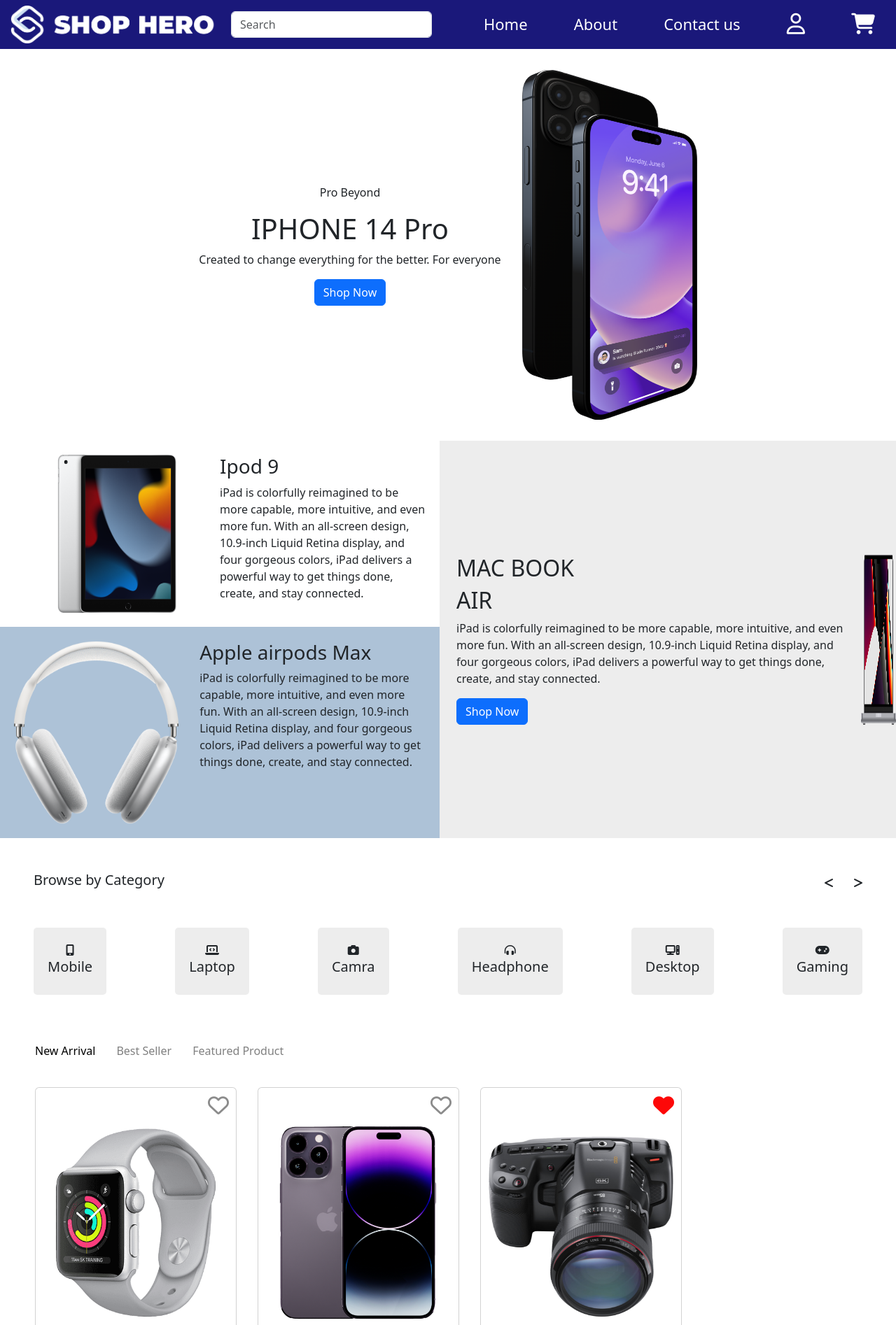
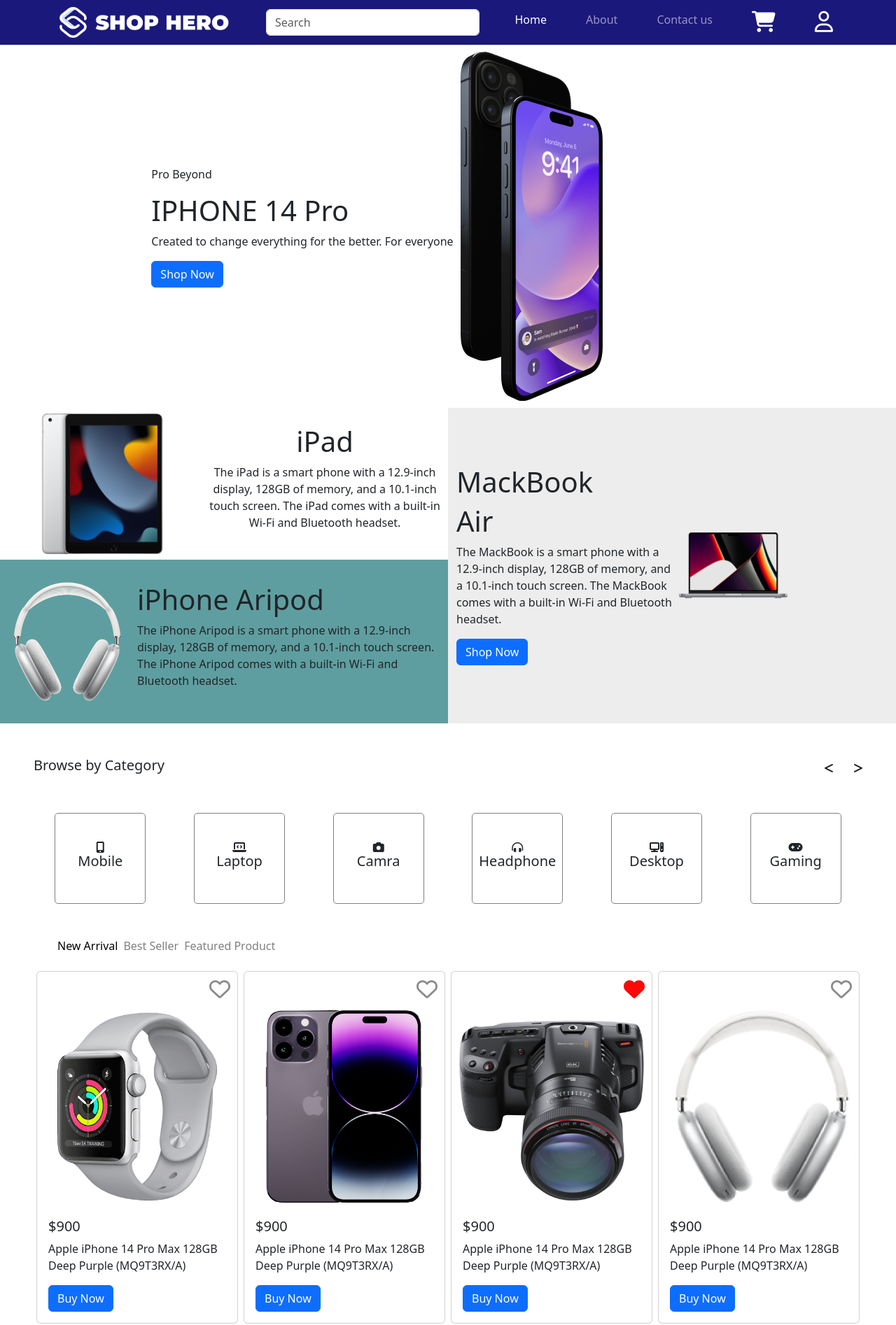
Before and after one commit to 135meherab/Mobile-shop, a plain HTML site: page index.html in a window 1280 px wide. Shown: the top 1894 px of the page at 70% size. Drawn offline with nearby package versions, Linux system fonts and the light colour scheme.

Commit message:
files added

```diff
--- a/index.html
+++ b/index.html
@@ -1,40 +1,46 @@
 <!DOCTYPE html>
 <html lang="en">
+
 <head>
   <meta charset="UTF-8">
   <meta name="viewport" content="width=device-width, initial-scale=1.0">
   <title>Iphone Official</title>
   <link rel="stylesheet" href="style.css">
-  <link rel="stylesheet" href="https://cdnjs.cloudflare.com/ajax/libs/font-awesome/6.4.2/css/all.min.css" integrity="sha512-z3gLpd7yknf1YoNbCzqRKc4qyor8gaKU1qmn+CShxbuBusANI9QpRohGBreCFkKxLhei6S9CQXFEbbKuqLg0DA==" crossorigin="anonymous" referrerpolicy="no-referrer" />
-  <link href="https://cdn.jsdelivr.net/npm/bootstrap@5.3.2/dist/css/bootstrap.min.css" rel="stylesheet" integrity="sha384-T3c6CoIi6uLrA9TneNEoa7RxnatzjcDSCmG1MXxSR1GAsXEV/Dwwykc2MPK8M2HN" crossorigin="anonymous">
+  <link rel="stylesheet" href="https://cdnjs.cloudflare.com/ajax/libs/font-awesome/6.4.2/css/all.min.css"
+    integrity="sha512-z3gLpd7yknf1YoNbCzqRKc4qyor8gaKU1qmn+CShxbuBusANI9QpRohGBreCFkKxLhei6S9CQXFEbbKuqLg0DA=="
+    crossorigin="anonymous" referrerpolicy="no-referrer" />
+  <link href="https://cdn.jsdelivr.net/npm/bootstrap@5.3.2/dist/css/bootstrap.min.css" rel="stylesheet"
+    integrity="sha384-T3c6CoIi6uLrA9TneNEoa7RxnatzjcDSCmG1MXxSR1GAsXEV/Dwwykc2MPK8M2HN" crossorigin="anonymous">
 
 </head>
+
 <body>
-  <script src="https://cdn.jsdelivr.net/npm/bootstrap@5.3.2/dist/js/bootstrap.bundle.min.js" integrity="<KEY>" crossorigin="anonymous"></script>
+  <script src="https://cdn.jsdelivr.net/npm/bootstrap@5.3.2/dist/js/bootstrap.bundle.min.js" integrity="<KEY>"
+    crossorigin="anonymous"></script>
 
-    <nav class="navbar navbar-expand-lg">
-      <div class="container-fluid ">
-
-        <img src="images/Group 2.png" width="300px" class="logo" alt="">
-
-        <button class="navbar-toggler" type="button" data-bs-toggle="collapse" data-bs-target="#navbarTogglerDemo02" aria-controls="navbarTogglerDemo02" aria-expanded="false" aria-label="Toggle navigation">
+  <nav class="navbar navbar-expand-lg navbar-dark" style="background-color:#1A187A;">
+    <div class="container">
+      <img src="images/Group 2.png" width="250px" alt="">
+      <button class="navbar-toggler" type="button" data-bs-toggle="collapse" data-bs-target="#navbarNavAltMarkup"
+        aria-controls="navbarNavAltMarkup" aria-expanded="false" aria-label="Toggle navigation">
         <span class="navbar-toggler-icon"></span>
       </button>
-
-        <div class="collapse navbar-collapse" id="navbarTogglerDemo02">
-          <input class="form-control me-2" type="search" placeholder="Search" aria-label="Search">
-
-          <li class="nav-item">
-            <a class="nav-link" aria-current="page" href="#">Home</a>
-          </li>
-          <li class="nav-item">
-            <a class="nav-link" href="#">About</a>
-          </li>
-          <li class="nav-item">
-            <a class="nav-link" aria-disabled="true">Contact us</a>
-          </li>
-          <li><i class="fa-regular fa-user" style="color: #fcfcfc; font-size: 30px;"></i></li>
-          <li><i class="fa-solid fa-cart-shopping" style="color: #ffffff; font-size: 30px;"></i></li>
+      <form class="d-none d-md-block">
+        <input class="form-control ms-5" type="search" placeholder="Search" aria-label="Search">
+      </form>
+      <div class="collapse navbar-collapse" id="navbarNavAltMarkup">
+        <div class="navbar-nav ms-auto">
+          <a class="nav-link active ps-5" aria-current="page" href="#">Home</a>
+          <a class="nav-link ps-5" href="#">About</a>
+          <a class="nav-link ps-5" href="#">Contact us</a><br>
+          <a class="nav-link ps-5" href="#"><i class="fa-solid fa-cart-shopping"
+              style="color: #ffffff; font-size: 30px;"></i></a>
+          <a class="nav-link ps-5" href="#"> <i class="fa-regular fa-user"
+              style="color: #ffffff; font-size: 30px;"></i></a>
+          <form>
+            <input class="form-control me-2 d-md-none" type="search" placeholder="Search" aria-label="Search">
+          </form>
+        </div>
       </div>
     </div>
   </nav>
@@ -43,29 +49,29 @@
     <div id="carouselExample" class="carousel slide">
       <div class="carousel-inner">
         <div class="carousel-item active">
-            <div class="slider-content">
-              <div class="d">
+          <div class="slider-content d-md-flex">
+            <div class="slider-text">
               <p>Pro Beyond</p>
               <h1>IPHONE 14 Pro</h1>
               <p>Created to change everything for the better. For everyone</p>
               <button type="button" class="btn btn-primary">Shop Now</button>
             </div>
             <div>
-                <img src="images/Iphone Image.png" class="slider-img1" alt="">
+              <img src="images/Iphone Image.png" width="50%" class="slider-img1" alt="">
             </div>
           </div>
         </div>
 
         <div class="carousel-item">
-            <div class="slider-content">
-              <div class="d">
+          <div class="slider-content d-md-flex">
+            <div class="slider-text">
               <p>Pro Beyond</p>
               <h1>IPHONE 13 Pro</h1>
               <p>Created to change everything for the better. For everyone</p>
               <button type="button" class="btn btn-primary">Shop Now</button>
             </div>
-              <div >
-                <img src="images/Iphone 14 pro 1-2.png" class="slider-img2">
+            <div>
+              <img src="images/Iphone Image.png" class="slider-img1">
             </div>
           </div>
         </div>
@@ -83,36 +89,50 @@
     </div>
   </section>
 
-    <section class="third-page row">
-      <div class="left-content col-lg-6">
-        <div class="top-content">
-          <img src="images/ipad.png"  width="50%"  alt="">
+  <section class="feature" style="overflow: hidden;">
+    <div class=" row d-md-flex d-inline-block">
+      <div class="left-side col-md-6 col- ">
+        <div class="row">
+          <div class="top d-flex d-flex align-items-center justify-content-between col- p-2">
             <div>
-            <h3>Ipod 9</h3>
-            <p>iPad is colorfully reimagined to be more capable, more intuitive, and even more fun. With an all‑screen design, 10.9-inch Liquid Retina display, and four gorgeous colors, iPad delivers a powerful way to get things done, create, and stay connected.</p>
+              <img src="images/ipad.png" width="300px">
+            </div>
+            <div class="text-center">
+              <h1>iPad</h1>
+              <p>The iPad is a smart phone with a 12.9-inch display, 128GB of memory, and a 10.1-inch touch screen.
+              The iPad comes with a built-in Wi-Fi and Bluetooth headset.</p>
             </div>
           </div>
-        <div class="bottom-content d-flex" style="background-color: #ADC2D7;" >
-          <img src="images/hero__gnfk5g59t0qe_xlarge_2x 1.png" width="40%"  alt="">
+          <div class="bottom d-flex align-items-center justify-content-between p-2 col-" style="background-color: cadetblue;">
             <div>
-            <h3>Apple airpods Max</h3>
-            <p>iPad is colorfully reimagined to be more capable, more intuitive, and even more fun. With an all‑screen design, 10.9-inch Liquid Retina display, and four gorgeous colors, iPad delivers a powerful way to get things done, create, and stay connected.</p>
+              <img src="images/hero__gnfk5g59t0qe_xlarge_2x 1.png" width="200px" class="p-4">
+            </div>
+            <div>
+              <h1>iPhone Aripod</h1>
+              <p>The iPhone Aripod is a smart phone with a 12.9-inch display, 128GB of memory, and a 10.1-inch touch screen.
+              The iPhone Aripod comes with a built-in Wi-Fi and Bluetooth headset.</p>
             </div>
           </div>
         </div>
-      <div class="right-content col-lg-6">
+      </div>
+      <div class="right-side d-md-flex align-items-center justify-content-between col-md-6 col-" style="background-color: #EDEDED;">
         <div>
-            <h2>MAC BOOK</h2>
-            <h2>AIR</h2>
-            <p>iPad is colorfully reimagined to be more capable, more intuitive, and even more fun. With an all‑screen design, 10.9-inch Liquid Retina display, and four gorgeous colors, iPad delivers a powerful way to get things done, create, and stay connected.</p>
+          <h1>MackBook</h1>
+          <h1>Air</h1>
+          <p>The MackBook is a smart phone with a 12.9-inch display, 128GB of memory, and a 10.1-inch touch screen.
+          The MackBook comes with a built-in Wi-Fi and Bluetooth headset.</p>
           <button type="button" class="btn btn-primary">Shop Now</button>
         </div>
-          <img src="images/Group 6.png" width="50"  alt="">
+        <div>
+          <img src="images/Group 6.png" width="50%" alt="">
+        </div>
+
+      </div>
     </div>
   </section>
 
-    <section class="category p-5">
-      <div class="title d-flex align-items-center justify-content-between">
+  <section class="category p-5 overflow-hidden">
+    <div class="title d-flex align-items-center justify-content-between overflow-hidden">
       <h5>Browse by Category</h5>
         <div class="icon" style="display: flex; gap: 30px;">
           <i class="fa-sharp fa-solid fa-greater-than fa-rotate-180"></i>
@@ -121,7 +141,7 @@
     </div>
     <br>
     <br>
-      <div class="category-items">
+    <div class="category-items d-flex flex-wrap gap-2 justify-content-around">
         <div class="category-item">
           <i class="fa-solid fa-mobile-screen-button"></i>
           <h5>Mobile</h5>
@@ -150,13 +170,13 @@
   </section>
 
   <section class="card-section">
-      <div class="card-link">
+    <div class="card-link d-flex gap-2 container">
       <li><a href="#" style="color: black; text-decoration: none;">New Arrival</a></li>
       <li><a href="#" style="color: grey; text-decoration: none;">Best Seller</a></li>
       <li><a href="#" style="color: grey; text-decoration: none;">Featured Product</a></li>
     </div>
 
-      <div class="cards">
+    <div class="cards d-flex flex-wrap align-items-center justify-content-center gap-2 mt-4">
       <div class="card" style="width: 18rem;">
         <i class="fa-regular fa-heart" style="color: #8B8B8B; font-size: 30px;"></i>
         <img src="images/Iphone 14 pro 1-1.png" class="card-img-top" alt="...">
@@ -196,11 +216,11 @@
     </div>
   </section>
 
-    <section class="sale row">
-      <div class="left-pic col-lg-3 col-md-6">
+  <section class="sale d-md-flex d-inline-block align-items-center justify-content-around p-3 mt-3" style="background-color: #958AD4;">
+    <div class="left-pic ">
       <img src="images/image 19.png" width="300px" alt="">
     </div>
-      <div class="mid-content col-lg-3 col-md-6">
+    <div class="mid-content text-center">
         <div class="mid-content-title">
           <h1 style="color: #25177B; font-size: 72px;">11.11</h1>
           <h1 style="color: white; font-size: 72px;">Sale</h1>
@@ -208,23 +228,23 @@
         <p>You can choose a payment option that works for you, pay less with a trade‑in, connect your new iPhone to your carrier, and get set up quickly.
           You can also chat with a Specialist anytime</p>
     </div>
-      <div class="right-pic col-lg-3 col-md-6">
+    <div class="right-pic">
       <img src="images/Group 6.png" width="350px" alt="">
     </div>
   </section>
 
-    <section class="footer row">
-        <div class="footer-logo col-lg-2">
+  <section class="footer d-flex flex-column flex-lg-row gap-5 justify-content-around px-5 p-5" style="background-color: black;">
+      <div class="footer-logo">
         <img src="images/Group 2.png" width="300px" alt="">
       </div>
-        <div class="footer-social col-lg-3">
+      <div class="footer-social mt-md-0 mt-5">
         <i class="fa-brands fa-twitter" style="color: #ffffff;"></i>
         <i class="fa-brands fa-facebook" style="color: #ffffff;"></i>
         <i class="fa-brands fa-tiktok" style="color: #ffffff;"></i>
         <i class="fa-brands fa-instagram" style="color: #ffffff;"></i>
       </div>
-        <div class="footer-services col-lg-2">
-          <li><b>Services</b></li>
+      <div class="footer-services mt-md-auto mt-5">
+        <li><b><i>Services</i></b></li>
         <li>Bonus program</li>
         <li>Gift cards</li>
         <li>Credit and payment</li>
@@ -232,8 +252,8 @@
         <li>Non-cash account</li>
         <li>Payment</li>
       </div>
-        <div class="footer-assis col-lg-3">
-          <li><b>Assistance to the buyer</b></li>
+      <div class="footer-assis mt-md-auto mt-5">
+        <li><b><i>Assistance to the buyer</i></b></li>
         <li>Find an order</li>
         <li>Terms of delivery</li>
         <li>Exchange and return of goods</li>
@@ -244,6 +264,6 @@
       </div>
   </section>
 
+</body>
 
-</body>
 </html>
--- a/style.css
+++ b/style.css
@@ -1,129 +1,106 @@
+input:focus {
+    outline: none;
+    border: none;
+}
 *{
     margin: 0px;
     padding: 0px;
 }
+.navbar-nav a{
+    /* font-size: 20px; */
+}
+.slider{
+    background-image: url(images/v904-nunny-012\ 1.png);
+    background-repeat: no-repeat;
+    background-size: cover;
+}
+.slider-content{
+    align-items: center;
+    justify-content: center;
+    gap: 10px;
+    padding: 10px;
+}
+.slider-text{
+    text-align: left;
+}
+.slider-img1{
+    width: 50%;
+}
 
+.slider-img2{
+    width: 500px;
+    height: 500px;
+}
+/* .left-side .top{
+    border: 3px solid black;
+    display: flex;
+    align-items: center;
+    justify-content: space-around;
+    padding: 10px;
+    gap: 10px;
+}
+.left-side .bottom{
+    border: 3px solid red;
+    display: flex;
+    align-items: center;
+    justify-content: space-around;
+    padding: 10px;
+    gap: 10px;
+}
+.right-side{
 
-.navbar{
-    background-color: #1A187A;
+    display: flex;
+    align-items: center;
+    justify-content: space-around;
+    padding: 10px;
+    gap: 10px;
+}
+.left-text{
+    text-align: center
+} */
+.category-page{
+    padding: 20px;
+}
+.category{
+    /* border: 1px solid grey; */
+    text-align: center;
+    border-radius: 10px;
+    padding: 10px;
+    gap: 20px;
+}
+.category-top-div{
     display: flex;
     align-items: center;
     justify-content: center;
-
-    padding: 20px 20px;
+    padding: 10px;
+    gap: 350px;
 }
-.collapse{
-    list-style: none;
+.category-bottom-div
+{
     display: flex;
     align-items: center;
-    justify-content: space-around;
-    flex-wrap: wrap;
+    justify-content: center;
+    padding: 10px;
     gap: 30px;
 }
-.collapse input{
-    width: 30%;
+body {
+    margin: 0;
+    overflow: visible;
 }
-.nav-item .nav-link{
-    text-decoration: none;
-    color: white;
-    font-size: 22px;
-}
-.navbar-toggler{
+.category-item
+{
+    border: 1px solid grey;
+    border-radius: 5px;
+    width: 130px;
+    height: 130px;
+    text-align: center;
     display: flex;
     flex-direction: column;
     justify-content: center;
     align-items: center;
-    flex-wrap: nowrap;
-}
-
-.carousel-item{
-    background-image: url(images/v904-nunny-012\ 1.png);
-    background-repeat: no-repeat;
-    background-size: cover;
-    /* position: relative; */
-}
-.slider-img1{
-    /* border: 1px solid black; */
-    height: 500px;
-    width: 250px;
-    /* position: absolute; */
-}
-.slider-img2{
-    /* border: 1px solid black; */
-    height: 500px;
-    width: 500px;
-    /* position: absolute; */
-}
-
-.slider-content{
-    /* border: 1px solid black; */
-    display: flex;
-    align-items: center;
-    justify-content: center;
-    flex-wrap: wrap;
-    gap: 30px;
-    padding: 30px;
-
-}
-/* .d{
-    border: 1px solid black;
-
-} */
-.third-page{
-    background-color: #EDEDED ;
-    display: flex;
-    align-items: center;
-    justify-content: center;
-
-}
-.d{
-    text-align: center;
-}
-.left-content .top-content{
-    background-color: white ;
-    background-size: cover;
-    display: flex;
-    padding: 20px;
-}
-.left-content .bottom-content{
-gap: 30px;
-padding: 20px;
-}
-
-.right-content{
-    /* border: 1px solid black; */
-    display: flex;
-    background-color: #EDEDED;
-    gap: 10px;
-    padding: 10px;
-    height: auto;
-    width: auto;
-}
-.category-item{
-    border: none;
-    border-radius: 5px;
-    padding: 20px;
-    text-align: center;
-    background-color: #EDEDED;
-}
-
-.category-items{
-    display: flex;
-    flex-wrap: wrap;
-    align-items: center;
-    justify-content: space-between;
-    gap: 30px;
 }
 .card-link{
     list-style: none;
-    display: flex;
-    flex-wrap: wrap;
-    align-items: center;
-    gap: 30px;
-    padding: 20px 50px;
-}
-.card-body{
-    text-align: center;
 }
 .card{
     position: relative;
@@ -133,66 +110,20 @@ padding: 20px;
     top: 10px;
     right: 10px;
 }
-.cards{
-    display: flex;
-    flex-wrap: wrap;
-    align-items: center;
-    padding: 20px 50px;
-    gap: 30px;
-}
 .card-img-top
 {
-    padding-top: 50px;
+    margin-top: 50px;
 }
-.sale{
-    background-color: #958AD4;
-    display: flex;
-    align-items: center;
-    justify-content: space-around;
-    padding: 30px;
-    gap: 30px;
-
+.mid-content
+{
+    padding-left: 50px;
+    padding-right: 50px;
 }
-
-.mid-content{
-    text-align: center;
-    padding: 30px;
+.footer-services li{
+    list-style: none;
+    color: white;
 }
-.mid-content-title{
-    display: flex;
-    align-items: center;
-    justify-content: center;
-    gap: 20px;
-
-
+.footer-assis li{
+    list-style: none;
+    color: white;
 }
-.right-pic{
-    display: flex;
-    justify-content: end;
-}
-.footer{
-    background-color:black;
-    display: flex;
-    align-items: center;
-    justify-content: center;
-    gap: 30px;
-    padding:20px;
-
-
-}
-.footer-social{
-    display: flex;
-    align-items: center;
-    justify-content: center;
-    gap: 30px;
-}
-.footer-services{
-    color: white;
-    list-style: none;
-    font-size: 20px;
-}
-.footer-assis{
-    color: white;
-    list-style: none;
-    font-size: 20px;
-}
```
Lines whose indentation alone changed are shown as unchanged.
